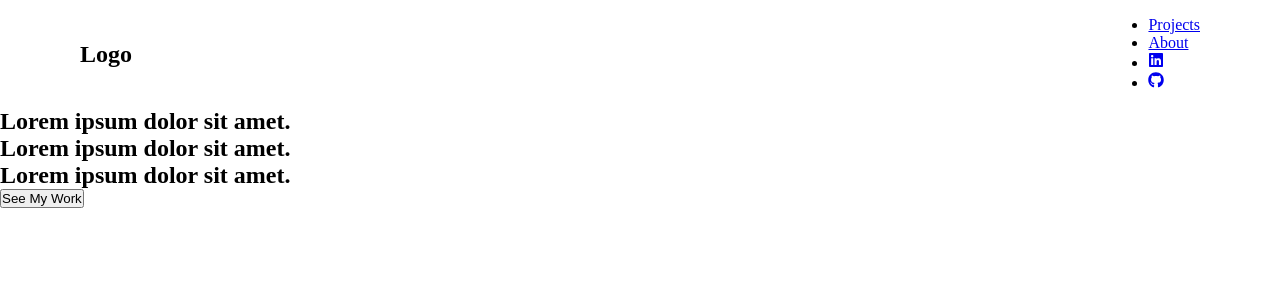
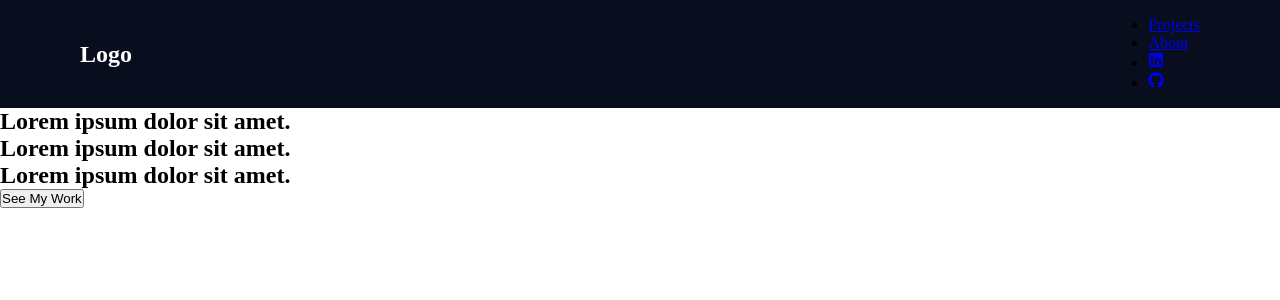
Before and after one commit to johnlombardi389/port, a React (Vite) app: page / in a window 1280 px wide. Shown: the top 300 px of the page. Built offline with nearby package versions, Linux system fonts and the light colour scheme.

Commit message:
Created colors sass file to hold all color variables

```diff
--- /dev/null
+++ b/src/styles/_colors.scss
@@ -0,0 +1,2 @@
+$navBack: #080e1d;
+$bodyBack: #101b37;
--- a/src/styles/_nav.scss
+++ b/src/styles/_nav.scss
@@ -8,4 +8,8 @@ nav {
   position: sticky;
   top: 0;
   z-index: 10;
+  background: $navBack;
+  h1 {
+    color: white;
+  }
 }
--- a/src/styles/app.scss
+++ b/src/styles/app.scss
@@ -4,4 +4,5 @@
   box-sizing: border-box;
 }
 
+@import "./colors";
 @import "./nav";
```
